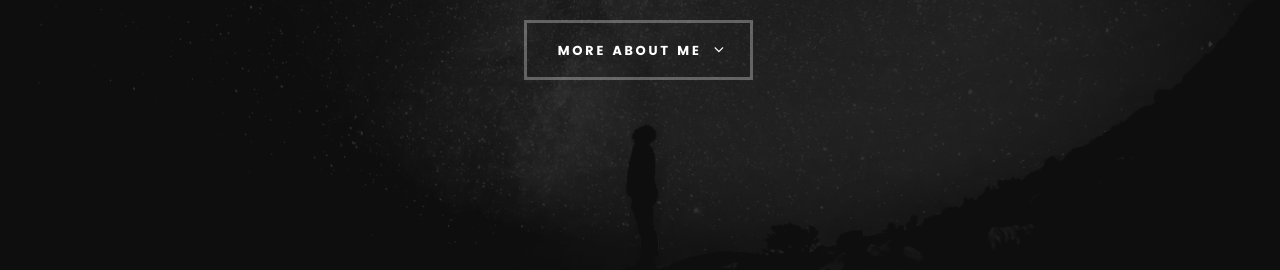
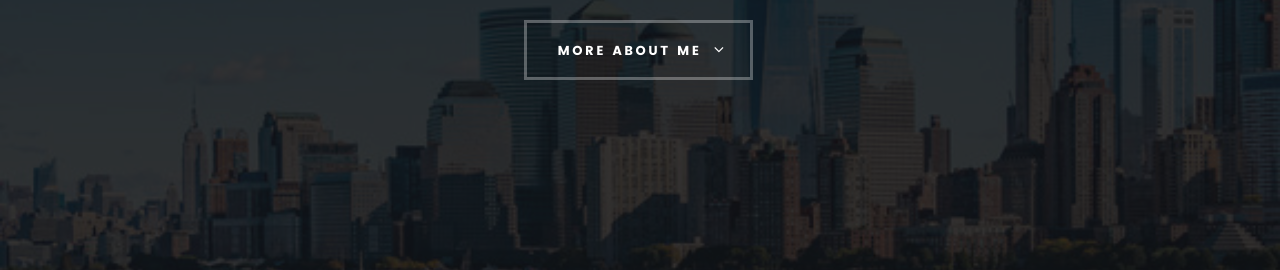
Before and after one commit to clarisabuenrostro/clarisabuenrostro.github.io, a plain HTML site: page index.html in a window 1280 px wide. Shown: the part 419-689 px from the top of the page. Drawn offline with Linux system fonts and the light colour scheme; files whose address does not match are found by name.

Commit message:
Updated Background

```diff
--- a/css/main.css
+++ b/css/main.css
@@ -1294,7 +1294,7 @@ header .logo a {
  * -------------------------------------------------------------------
  */
 #intro {
-	background: #151515 url(../images/intro-bg.jpg) no-repeat center bottom;
+	background: #151515 url(../images/nyc.jpg) no-repeat center bottom;
 	-webkit-background-size: cover;
 	-moz-background-size: cover;
 	background-size: cover;
```
